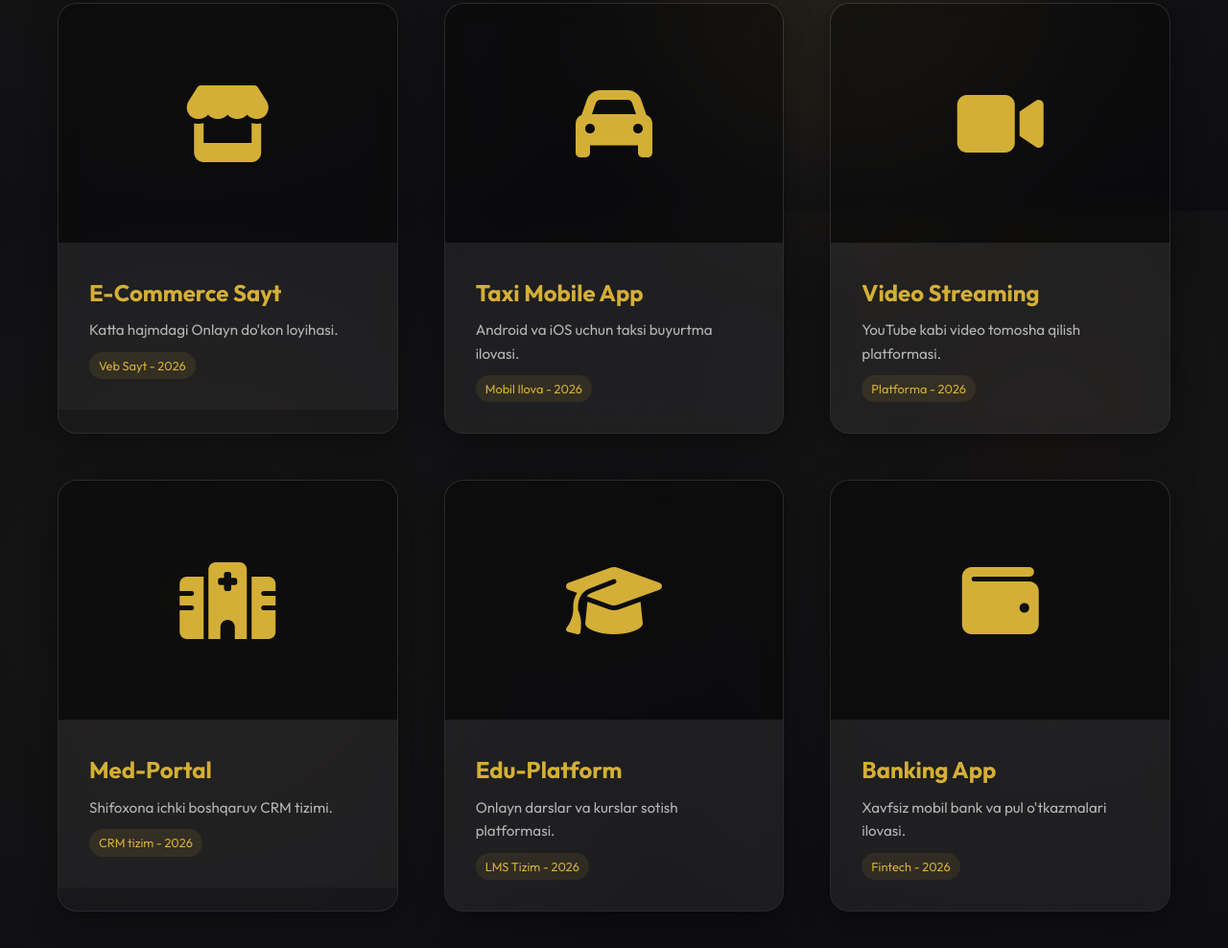
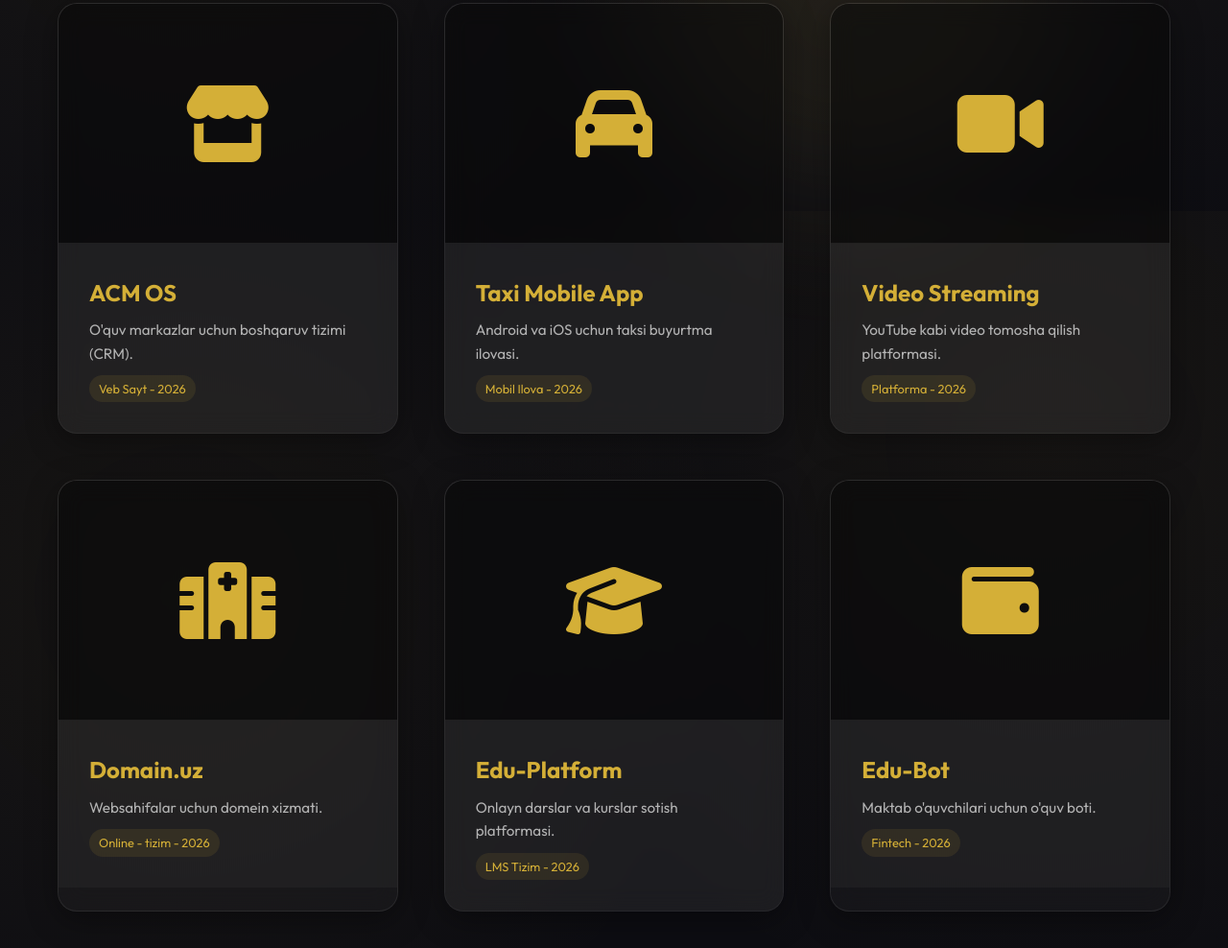
Before and after one commit to sardor0630yusupov-droid/Web_Studio, a website: page portfolio.html in a window 1280 px wide. Shown: the part 580-1568 px from the top of the page at 96% size. Drawn offline with Linux system fonts and the light colour scheme.

Commit message:
Add files via upload

```diff
--- a/portfolio.html
+++ b/portfolio.html
@@ -45,8 +45,8 @@
                 <div class="portfolio-item animate-fade-up" style="animation-delay: 0.1s;">
                     <div class="portfolio-img"><i class="fas fa-store" style="color: var(--gold);"></i></div>
                     <div class="portfolio-content">
-                        <h3>E-Commerce Sayt</h3>
-                        <p>Katta hajmdagi Onlayn do'kon loyihasi.</p>
+                        <h3>ACM OS</h3>
+                        <p>O'quv markazlar uchun boshqaruv tizimi (CRM).</p>
                         <small>Veb Sayt - 2026</small>
                     </div>
                 </div>
@@ -72,9 +72,9 @@
                 <div class="portfolio-item animate-fade-up" style="animation-delay: 0.4s;">
                     <div class="portfolio-img"><i class="fas fa-hospital" style="color: var(--gold);"></i></div>
                     <div class="portfolio-content">
-                        <h3>Med-Portal</h3>
-                        <p>Shifoxona ichki boshqaruv CRM tizimi.</p>
-                        <small>CRM tizim - 2026</small>
+                        <h3>Domain.uz</h3>
+                        <p>Websahifalar uchun domein xizmati.</p>
+                        <small>Online - tizim - 2026</small>
                     </div>
                 </div>
 
@@ -90,8 +90,8 @@
                 <div class="portfolio-item animate-fade-up" style="animation-delay: 0.6s;">
                     <div class="portfolio-img"><i class="fas fa-wallet" style="color: var(--gold);"></i></div>
                     <div class="portfolio-content">
-                        <h3>Banking App</h3>
-                        <p>Xavfsiz mobil bank va pul o'tkazmalari ilovasi.</p>
+                        <h3>Edu-Bot</h3>
+                        <p>Maktab o'quvchilari uchun o'quv boti.</p>
                         <small>Fintech - 2026</small>
                     </div>
                 </div>
```
Also changed, not shown: contact.html (+1 -1 lines), index.html (+5 -5 lines).
